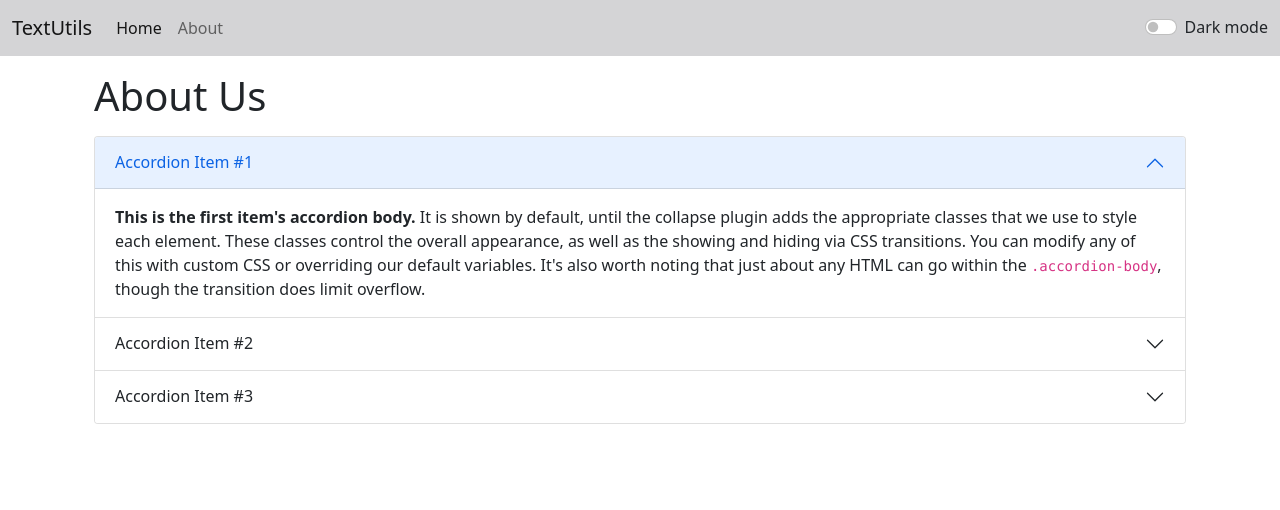
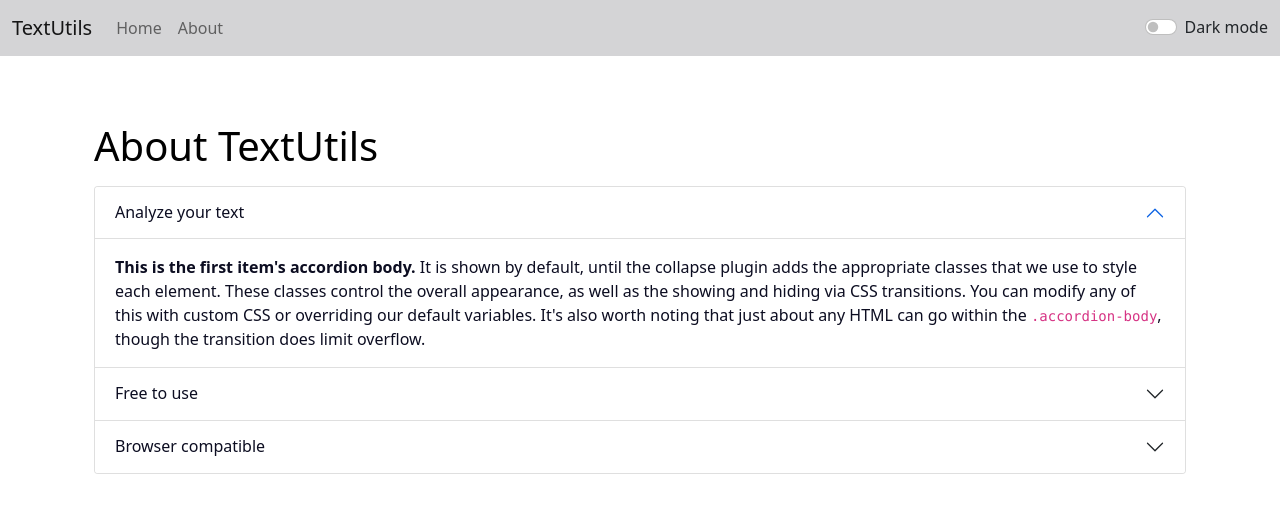
Before and after one commit to sharmasubham22/text_utils, a React (Create React App) app: page /about in a window 1280 px wide. Shown: the top 510 px of the page. Built offline with nearby package versions, Linux system fonts and the light colour scheme.

Commit message:
final updates and fixes

```diff
--- a/src/App.js
+++ b/src/App.js
@@ -38,9 +38,10 @@
         <Alert alert={alert} />
         <div className="container my-3">
           <Routes>
-            <Route exact path="/about" element={<About />}></Route>
+            <Route exact path="/about" element={<About mode={mode} />}></Route>
             <Route
-              exact path="/"
+              exact
+              path="/"
               element={
                 <TextForm
                   showAlert={showAlert}
@@ -48,8 +49,7 @@
                   mode={mode}
                 />
               }
-            >
-            </Route>
+            ></Route>
           </Routes>
         </div>
       </Router>
--- a/src/components/About.js
+++ b/src/components/About.js
@@ -3,11 +3,24 @@
 export default function About(props) {
 
   return (
-
-    <div className="container" >
-       <h1 className="my-3">About Us</h1>
+    <div
+      className="container"
+      style={{ color: props.mode === "dark" ? "white" : "#0c0d21" }}
+    >
+      <h1
+        className="my-3"
+        style={{ color: props.mode === "dark" ? "white" : "black" }}
+      >
+        About TextUtils
+      </h1>
       <div class="accordion" id="accordionExample">
-      <div class="accordion-item">
+        <div
+          class="accordion-item"
+          style={{
+            backgroundColor: props.mode === "dark" ? "#080814" : "white",
+            color: props.mode === "dark" ? "white" : "#0c0d21",
+          }}
+        >
           <h2 class="accordion-header" id="headingOne">
             <button
               class="accordion-button"
@@ -16,8 +29,13 @@
               data-bs-target="#collapseOne"
               aria-expanded="true"
               aria-controls="collapseOne"
+              style={{
+                backgroundColor: props.mode === "dark" ? "#0c0d21" : "white",
+                color: props.mode === "dark" ? "white" : "#0c0d21",
+                border: props.mode === "dark" ? "1px solid white" : "",
+              }}
             >
-            Accordion Item #1
+              Analyze your text
             </button>
           </h2>
           <div
@@ -29,8 +47,8 @@
             <div class="accordion-body">
               <strong>This is the first item's accordion body.</strong> It is
               shown by default, until the collapse plugin adds the appropriate
-            classes that we use to style each element. These classes control the
-            overall appearance, as well as the showing and hiding via CSS
+              classes that we use to style each element. These classes control
+              the overall appearance, as well as the showing and hiding via CSS
               transitions. You can modify any of this with custom CSS or
               overriding our default variables. It's also worth noting that just
               about any HTML can go within the <code>.accordion-body</code>,
@@ -38,7 +56,13 @@
             </div>
           </div>
         </div>
-      <div class="accordion-item">
+        <div
+          class="accordion-item"
+          style={{
+            backgroundColor: props.mode === "dark" ? "#080814" : "white",
+            color: props.mode === "dark" ? "white" : "#0c0d21",
+          }}
+        >
           <h2 class="accordion-header" id="headingTwo">
             <button
               class="accordion-button collapsed"
@@ -47,8 +71,13 @@
               data-bs-target="#collapseTwo"
               aria-expanded="false"
               aria-controls="collapseTwo"
+              style={{
+                backgroundColor: props.mode === "dark" ? "#0c0d21" : "white",
+                color: props.mode === "dark" ? "white" : "#0c0d21",
+                border: props.mode === "dark" ? "1px solid white" : "",
+              }}
             >
-            Accordion Item #2
+              Free to use
             </button>
           </h2>
           <div
@@ -60,8 +89,8 @@
             <div class="accordion-body">
               <strong>This is the second item's accordion body.</strong> It is
               hidden by default, until the collapse plugin adds the appropriate
-            classes that we use to style each element. These classes control the
-            overall appearance, as well as the showing and hiding via CSS
+              classes that we use to style each element. These classes control
+              the overall appearance, as well as the showing and hiding via CSS
               transitions. You can modify any of this with custom CSS or
               overriding our default variables. It's also worth noting that just
               about any HTML can go within the <code>.accordion-body</code>,
@@ -69,7 +98,13 @@
             </div>
           </div>
         </div>
-      <div class="accordion-item">
+        <div
+          class="accordion-item"
+          style={{
+            backgroundColor: props.mode === "dark" ? "#080814" : "white",
+            color: props.mode === "dark" ? "white" : "#0c0d21",
+          }}
+        >
           <h2 class="accordion-header" id="headingThree">
             <button
               class="accordion-button collapsed"
@@ -78,8 +113,13 @@
               data-bs-target="#collapseThree"
               aria-expanded="false"
               aria-controls="collapseThree"
+              style={{
+                backgroundColor: props.mode === "dark" ? "#0c0d21" : "white",
+                color: props.mode === "dark" ? "white" : "#0c0d21",
+                border: props.mode === "dark" ? "1px solid white" : "",
+              }}
             >
-            Accordion Item #3
+              Browser compatible
             </button>
           </h2>
           <div
@@ -91,8 +131,8 @@
             <div class="accordion-body">
               <strong>This is the third item's accordion body.</strong> It is
               hidden by default, until the collapse plugin adds the appropriate
-            classes that we use to style each element. These classes control the
-            overall appearance, as well as the showing and hiding via CSS
+              classes that we use to style each element. These classes control
+              the overall appearance, as well as the showing and hiding via CSS
               transitions. You can modify any of this with custom CSS or
               overriding our default variables. It's also worth noting that just
               about any HTML can go within the <code>.accordion-body</code>,
--- a/src/components/Alert.js
+++ b/src/components/Alert.js
@@ -6,9 +6,14 @@
         return lower.charAt(0).toUpperCase()+lower.slice(1);
     }
   return (
-    props.alert && <div className={`alert alert-${props.alert.type} alert-dismissible fade show`} role="alert">
-      <strong>{capitalize(props.alert.type)}</strong> : {props.alert.msg}
-
+    <div style={{height:'50px'}}>
+      {props.alert &&
+      <div
+        className={`alert alert-${props.alert.type} alert-dismissible fade show`}
+        role="alert"
+      >
+        <strong>{capitalize(props.alert.type)}</strong> : {props.alert.msg}
+      </div>}
     </div>
   );
 }
--- a/src/components/Navbar.js
+++ b/src/components/Navbar.js
@@ -29,7 +29,7 @@
         <div className="collapse navbar-collapse" id="navbarSupportedContent">
           <ul className="navbar-nav me-auto mb-2 mb-lg-0">
             <li className="nav-item">
-              <Link className="nav-link active" aria-current="page" to="/">
+              <Link className="nav-link" aria-current="page" to="/">
                 Home
               </Link>
             </li>
@@ -44,6 +44,7 @@
               props.mode === "light" ? "dark" : "light"
             }`}
           >
+
             <input
               className="form-check-input"
               type="checkbox"
@@ -51,6 +52,7 @@
               id="flexSwitchCheckDefault"
               onClick={props.toggle}
             />
+
             <label className="form-check-label" for="flexSwitchCheckDefault">
               Dark mode
             </label>
--- a/src/components/TextForm.js
+++ b/src/components/TextForm.js
@@ -1,6 +1,7 @@
 import React, {useState} from 'react'
 
 export default function TextForm(props) {
+
    const [text, setText] = useState("");
 
    const handleUpCase = () => {
@@ -55,19 +56,39 @@
             }}
           ></textarea>
         </div>
-        <button className="btn btn-primary mx-1" onClick={handleUpCase}>
+        <button
+          disabled={text.length === 0}
+          className="btn btn-primary mx-1 my-1"
+          onClick={handleUpCase}
+        >
           Upper Case
         </button>
-        <button className="btn btn-primary mx-1" onClick={handleLowCase}>
+        <button
+          disabled={text.length === 0}
+          className="btn btn-primary mx-1 my-1"
+          onClick={handleLowCase}
+        >
           Lower Case
         </button>
-        <button className="btn btn-primary mx-1" onClick={handleSpace}>
+        <button
+          disabled={text.length === 0}
+          className="btn btn-primary mx-1 my-1"
+          onClick={handleSpace}
+        >
           Remove Extra Spaces
         </button>
-        <button className="btn btn-primary mx-1" onClick={handleCopyClick}>
+        <button
+          disabled={text.length === 0}
+          className="btn btn-primary mx-1 my-1"
+          onClick={handleCopyClick}
+        >
           Copy to Clipboard
         </button>
-        <button className="btn btn-danger mx-1" onClick={handleClear}>
+        <button
+          disabled={text.length === 0}
+          className="btn btn-danger mx-1 my-1"
+          onClick={handleClear}
+        >
           Clear
         </button>
       </div>
@@ -77,9 +98,20 @@
       >
         <h2>Your text summary</h2>
         <p>
-          {text.split(" ").length} words, {text.length} characters
+          {
+            text.split(" ").filter((element) => {
+              return element.length !== 0;
+            }).length
+          }{" "}
+          words, {text.length} characters
         </p>
-        <p>{0.008 * text.split(" ").length} minutes to read</p>
+        <p>
+          {0.008 *
+            text.split(" ").filter((element) => {
+              return element.length !== 0;
+            }).length}{" "}
+          minutes to read
+        </p>
         <h2>Preview</h2>
         <p>
           {text.length > 0 ? text : "Enter some text above to preview it here"}
```
Also changed, not shown: 2 other files (tests, documents, lock files or other folders). Lines whose indentation alone changed are shown as unchanged.
